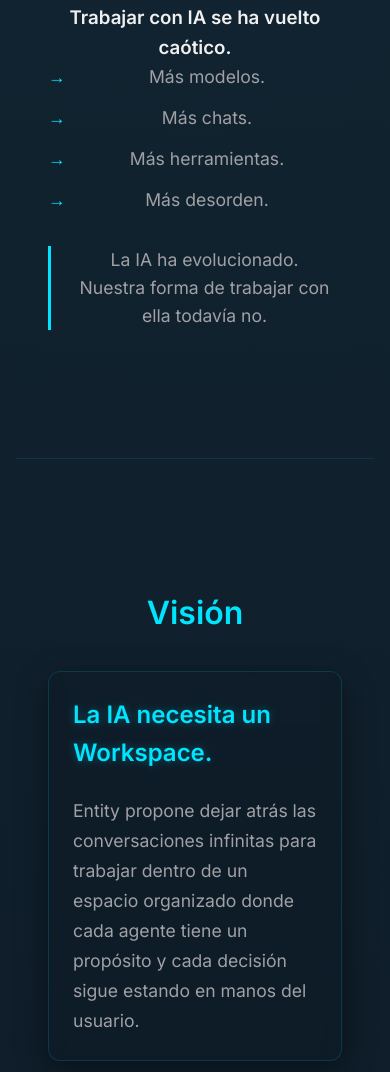
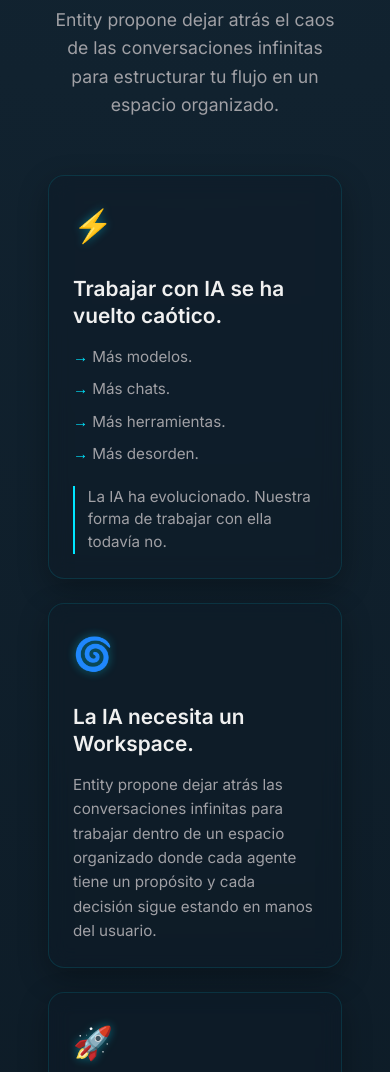
Before and after one commit to hnoloh/Entity_Landing, a website built with Vite: page index.html in a window 390 px wide. Shown: the part 1180-2252 px from the top of the page. Built offline with nearby package versions, Linux system fonts and the light colour scheme.

Commit message:
refactor(narrativa): unificar secciones Problema, Visión y Workspace en un grid responsivo

```diff
--- a/src/main.ts
+++ b/src/main.ts
@@ -36,38 +36,44 @@ document.querySelector<HTMLDivElement>('#app')!.innerHTML = `
         <p>Visual Zone Placeholder</p>
       </div>
     </section>
-    <section id="problema" class="region">
-      <h2>Problema</h2>
-      <div class="problema-content">
+    <section id="narrativa" class="region">
+      <div class="narrativa-header">
+        <h2>La IA necesita un Workspace.</h2>
+        <p>Entity propone dejar atrás el caos de las conversaciones infinitas para estructurar tu flujo en un espacio organizado.</p>
+      </div>
+      <div class="narrativa-grid">
+        <!-- Tarjeta Problema -->
+        <div id="problema" class="narrativa-card">
+          <div class="card-icon">⚡</div>
           <h3>Trabajar con IA se ha vuelto caótico.</h3>
-        <ul class="problema-bullets">
+          <ul class="problema-bullets-mini">
             <li>Más modelos.</li>
             <li>Más chats.</li>
             <li>Más herramientas.</li>
             <li>Más desorden.</li>
           </ul>
-        <p class="problema-conclusion">
-          La IA ha evolucionado.<br />
-          Nuestra forma de trabajar con ella todavía no.
+          <p class="problema-conclusion-mini">
+            La IA ha evolucionado. Nuestra forma de trabajar con ella todavía no.
           </p>
         </div>
-    </section>
-    <section id="vision" class="region">
-      <h2>Visión</h2>
-      <div class="vision-card">
+
+        <!-- Tarjeta Visión -->
+        <div id="vision" class="narrativa-card">
+          <div class="card-icon">🌀</div>
           <h3>La IA necesita un Workspace.</h3>
-        <p class="vision-text">
+          <p class="vision-text-mini">
             Entity propone dejar atrás las conversaciones infinitas para trabajar dentro de un espacio organizado donde cada agente tiene un propósito y cada decisión sigue estando en manos del usuario.
           </p>
         </div>
-    </section>
-    <section id="intro-entity" class="region">
-      <h2>Workspace</h2>
-      <div class="intro-card">
+
+        <!-- Tarjeta Workspace -->
+        <div id="intro-entity" class="narrativa-card">
+          <div class="card-icon">🚀</div>
           <h3>Todo ocurre en un único lugar.</h3>
-        <p class="intro-text">
+          <p class="intro-text-mini">
             Configuración, conversaciones, Entis, Sequential Groups e historial dentro de un mismo Workspace.
           </p>
+        </div>
       </div>
     </section>
     <section id="producto" class="region">
--- a/src/style.css
+++ b/src/style.css
@@ -639,86 +639,116 @@ main {
   font-size: 0.8rem;
 }
 
-/* Narrativa real cards styling (Problema, Visión, Workspace) */
-#problema,
-#vision,
-#intro-entity {
+/* Narrativa Grid (Rediseño Unificado de Concepto) */
+#narrativa {
   min-height: auto;
-  padding: 8rem 2rem;
+  padding: 6rem 2rem;
   display: flex;
   flex-direction: column;
   align-items: center;
-  justify-content: center;
+  width: 100%;
 }
 
-#problema h2,
-#vision h2,
-#intro-entity h2 {
-  margin-bottom: 2rem;
+.narrativa-header {
   text-align: center;
+  margin-bottom: 3.5rem;
+  max-width: 700px;
 }
 
-.problema-card,
-.vision-card,
-.intro-card {
-  max-width: 650px;
-  width: 100%;
-  background: rgba(13, 27, 38, 0.4);
-  border: 1px solid rgba(0, 229, 255, 0.15);
-  border-radius: 12px;
-  padding: 2.5rem;
-  box-shadow: 0 8px 32px rgba(0, 0, 0, 0.4);
-  backdrop-filter: blur(8px);
-  text-align: left;
+.narrativa-header h2 {
+  font-size: 2.8rem;
+  color: var(--text-primary);
+  margin-bottom: 1rem;
+  background: linear-gradient(135deg, #ffffff 0%, var(--accent-color) 100%);
+  -webkit-background-clip: text;
+  -webkit-text-fill-color: transparent;
+  text-shadow: 0 4px 15px rgba(0, 229, 255, 0.2);
 }
 
-.problema-card h3,
-.vision-card h3,
-.intro-card h3 {
-  color: var(--accent-color);
-  font-size: 1.5rem;
-  margin-top: 0;
-  margin-bottom: 1.5rem;
-  text-shadow: 0 0 10px rgba(0, 229, 255, 0.3);
+.narrativa-header p {
+  color: var(--text-secondary);
+  font-size: 1.1rem;
+  line-height: 1.6;
 }
 
-.problema-bullets {
+.narrativa-grid {
+  display: grid;
+  grid-template-columns: repeat(3, 1fr);
+  gap: 2rem;
+  width: 100%;
+  max-width: 1100px;
+}
+
+.narrativa-card {
+  background: rgba(13, 27, 38, 0.4);
+  border: 1px solid rgba(0, 229, 255, 0.12);
+  border-radius: 16px;
+  padding: 2rem;
+  box-shadow: 0 10px 30px rgba(0, 0, 0, 0.3);
+  backdrop-filter: blur(10px);
+  display: flex;
+  flex-direction: column;
+  align-items: flex-start;
+  text-align: left;
+  transition: all 0.3s ease;
+}
+
+.narrativa-card:hover {
+  transform: translateY(-5px);
+  border-color: rgba(0, 229, 255, 0.3);
+  box-shadow: 0 15px 35px rgba(0, 229, 255, 0.08);
+}
+
+.card-icon {
+  font-size: 2rem;
+  margin-bottom: 1.5rem;
+  text-shadow: 0 0 10px rgba(0, 229, 255, 0.4);
+}
+
+.narrativa-card h3 {
+  color: var(--text-primary);
+  font-size: 1.3rem;
+  font-weight: 600;
+  margin-bottom: 1rem;
+  line-height: 1.3;
+}
+
+.problema-bullets-mini {
   list-style: none;
   padding: 0;
-  margin: 0 0 2rem 0;
+  margin: 0 0 1.2rem 0;
   display: flex;
   flex-direction: column;
-  gap: 0.8rem;
+  gap: 0.5rem;
 }
 
-.problema-bullets li {
+.problema-bullets-mini li {
   position: relative;
-  padding-left: 1.5rem;
-  font-size: 1.1rem;
+  padding-left: 1.2rem;
+  font-size: 0.95rem;
   color: var(--text-secondary);
 }
 
-.problema-bullets li::before {
+.problema-bullets-mini li::before {
   content: "→";
   position: absolute;
   left: 0;
   color: var(--accent-color);
-  font-weight: bold;
 }
 
-.problema-conclusion {
-  font-size: 1.1rem;
-  line-height: 1.6;
-  color: var(--text-primary);
-  border-left: 3px solid var(--accent-color);
-  padding-left: 1rem;
+.problema-conclusion-mini {
+  font-size: 0.95rem;
+  line-height: 1.5;
+  color: var(--accent-color);
+  border-left: 2px solid var(--accent-color);
+  padding-left: 0.8rem;
   margin: 0;
 }
 
-.vision-text,
-.intro-text {
-  font-size: 1.1rem;
-  line-height: 1.7;
+.vision-text-mini,
+.intro-text-mini {
+  font-size: 0.95rem;
+  line-height: 1.6;
   color: var(--text-secondary);
   margin: 0;
 }
@@ -896,9 +926,11 @@ main {
     text-align: center;
   }
 
-  .problema-card,
-  .vision-card,
-  .intro-card {
+  .narrativa-grid {
+    grid-template-columns: 1fr;
+    gap: 1.5rem;
+  }
+  .narrativa-card {
     padding: 1.5rem;
   }
 }
```
Lines whose indentation alone changed are shown as unchanged.
